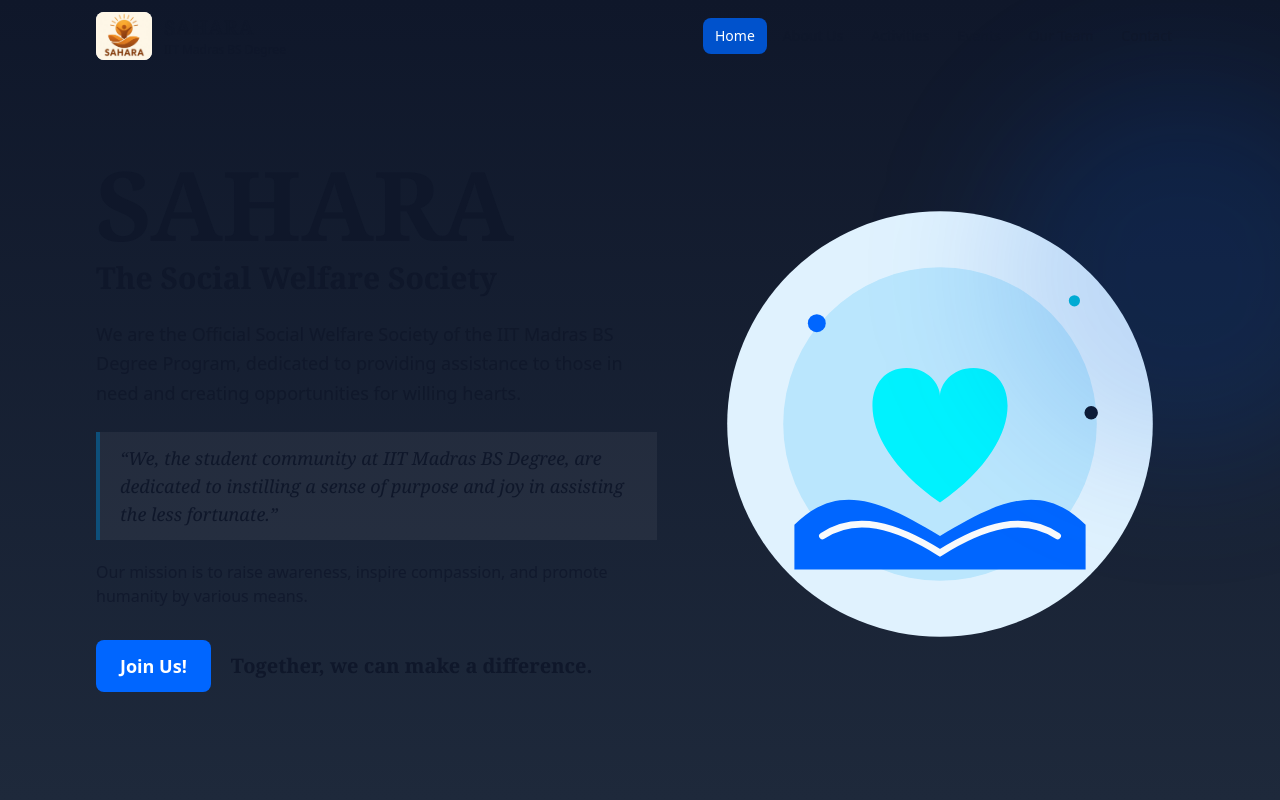
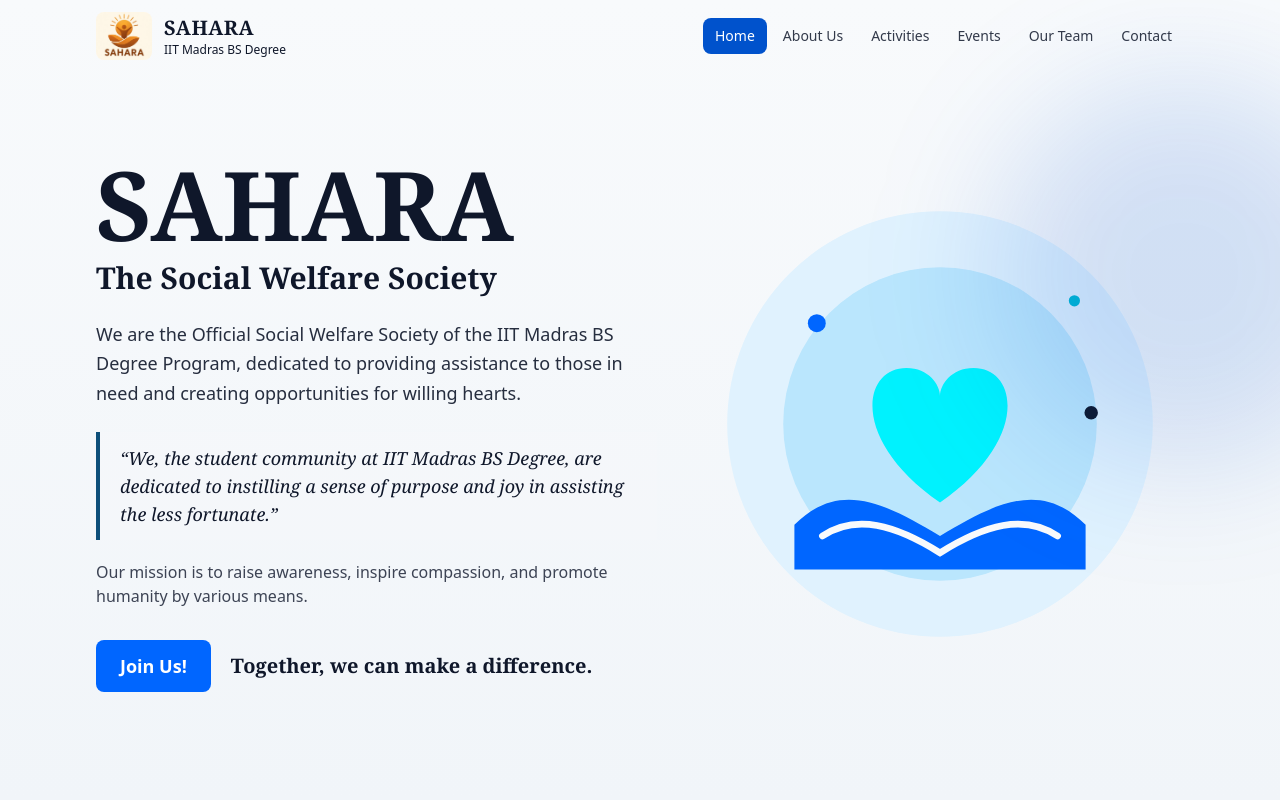
Before and after one commit to 25f1000216/sahara-landing-page, a React (Vite) app: page / in a window 1280 px wide. Shown: the top 800 px of the page. Built offline with nearby package versions, Linux system fonts and the light colour scheme.

Commit message:
Refactor color palette
Updated color values for 'plum' and 'blush' in the Tailwind configuration.

```diff
--- a/tailwind.config.js
+++ b/tailwind.config.js
@@ -8,9 +8,9 @@ export default {
         surface: '#f8fafc',
         slate: { 950: '#0f172a', 900: '#0f172a', 800: '#1e293b', 700: '#334155' },
         // Existing component tokens map to the refreshed blue/cyan and light palette.
-        plum: { 950: '#0f172a', 900: '#1e293b', 800: '#334155', 700: '#475569' },
-        // Fixed: Changed light blue blush colors to high-contrast deep navy/slate values
-        blush: { DEFAULT: '#1e3a8a', deep: '#0f172a' },
+        plum: { 950: '#f8fafc', 900: '#f1f5f9', 800: '#ffffff', 700: '#e2e8f0' },
+        // Fixed: Forces the text elements using 'blush' to become dark navy
+        blush: { DEFAULT: '#0f172a', deep: '#1e293b' },
         cream: '#0f172a',
         ink: '#0f172a',
         emerald: { 900: '#0047b3', 700: '#0052cc', 600: '#0052cc', 500: '#0d4f7a', 400: '#0f4c81' },
```
